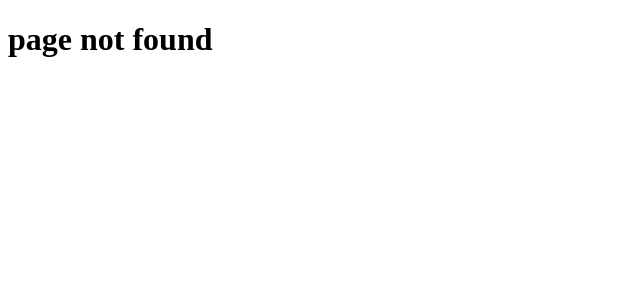
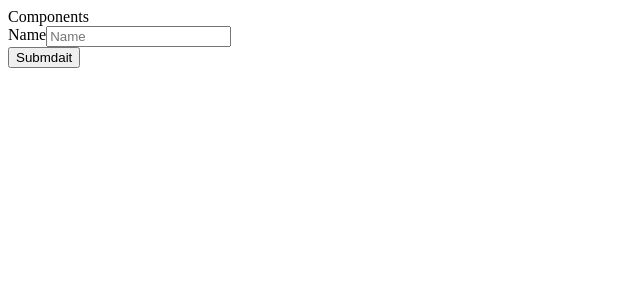
Before and after one commit to sameepmonsoon/Restaurant-management-system, a React (Vite) app: page /components in a window 1280 px wide. Before the commit this address had no page. Shown: the top 300 px of the page, without its empty margins (0-640 px from the left). Built offline with nearby package versions, Linux system fonts and the light colour scheme.

Commit message:
component placement

```diff
--- a/src/Components/TextArea.tsx
+++ /dev/null
@@ -1,8 +0,0 @@
-import React from 'react'
-import { TextAreaProps } from '../Types/Components'
-
-export default function TextArea(props:TextAreaProps) {
-  return (
-    <input type={"text"}></input>
-  )
-}
--- /dev/null
+++ b/src/Components/TextField.tsx
@@ -0,0 +1,135 @@
+// @ts-nocheck
+import { forwardRef } from 'react';
+
+type TextFieldProps = {
+  name?: string;
+  label?: string;
+  placeholder?: string;
+  error?: string | FormikErrors<any> | string[] | FormikErrors<any>[];
+  prefix?: string | number | JSX.Element;
+  suffix?: string | number | JSX.Element;
+  icon?: JSX.Element;
+  defaultValue?: any;
+  type?: string;
+  incrementIcon?: any;
+  decrementIcon?: any;
+  value?: string | number;
+  min?: string | number;
+  hideNumberChange?: boolean;
+  onChange?: (e: any) => void;
+  onBlur?: (e: FocusEvent) => void;
+  disabled?: boolean;
+};
+export function friendlyName(name: string) {
+  if (name) {
+    return name
+      .trim()
+      .replace('_id', '')
+      .replace(/[\W_]+/g, ' ')
+      .split(' ')
+      .map(element => element.charAt(0).toUpperCase() + element.slice(1).toLowerCase())
+      .join(' ');
+  }
+  return '';
+}
+export  const TextField = forwardRef(
+  (
+    {
+      name,
+      label,
+      type,
+      placeholder,
+      error,
+      prefix,
+      suffix,
+      icon,
+      defaultValue,
+      onChange,
+      onBlur,
+      hideNumberChange,
+      min,
+      value,
+      disabled = false,
+    }: TextFieldProps,
+    ref
+  ) => {
+    const input = document.querySelector(`#input-${name}`);
+    const theme="light"
+    const inputPrototype = Object.getOwnPropertyDescriptor(
+      window.HTMLInputElement.prototype,
+      'value'
+    ).set;
+
+    function labelText() {
+      const text = label || friendlyName(name);
+      if (error) {
+        return `${text} ${error}.`;
+      }
+      // modifications
+      return text;
+    }
+
+    function increment() {
+      inputPrototype.call(input, +input.value + 1);
+      input.dispatchEvent(new Event('change', { bubbles: true }));
+    }
+
+    function decrement() {
+      inputPrototype.call(input, +input.value - 1);
+      input.dispatchEvent(new Event('change', { bubbles: true }));
+    }
+
+    // @ts-ignore
+    console.log("inside")
+    return (
+      <div style={{display:"flex"}}>
+        <div error={error} theme={theme}>
+          {labelText()}
+        </div>
+
+        <div style={{display:"flex"}}>
+          {prefix && <div theme={theme}>{prefix}</div>}
+
+          <input
+            ref={ref}
+            id={`input-${name}`}
+            name={name}
+            value={value}
+            placeholder={placeholder || friendlyName(name)}
+            defaultValue={defaultValue}
+            onChange={onChange}
+            onBlur={onBlur}
+            prefix={!!prefix}
+            min={min || 0}
+            type={type}
+            theme={theme}
+            disabled={disabled}
+          />
+          {icon && (
+            <div suffix={!!suffix} type={!!type} hideNumberChange={!!hideNumberChange}>
+              {icon}
+            </div>
+          )}
+
+          {suffix && (
+            <div type={!!type} hideNumberChange={!!hideNumberChange}>
+              {suffix}
+            </div>
+          )}
+
+          {/* {type === `number` && !hideNumberChange && (
+            <>
+              <IncrementBtn type="button" onClick={increment} theme={theme}>
+                <MdKeyboardArrowUp />
+              </IncrementBtn>
+
+              <DecrementBtn type="button" onClick={decrement} theme={theme}>
+                <MdKeyboardArrowDown />
+              </DecrementBtn>
+            </>
+          )} */}
+        </div>
+      </div>
+    );
+  }
+);
--- /dev/null
+++ b/src/Pages/Components.tsx
@@ -0,0 +1,31 @@
+import { useFormik } from 'formik'
+import React from 'react'
+import { TextField } from '../Components/TextField'
+import * as yup from 'yup';
+
+export default function Components() {
+    let schema = yup.object().shape({
+        name: yup.string().required(),
+      });
+
+const {values,handleSubmit,handleChange,errors}=useFormik({
+    initialValues:{name:""},
+    onSubmit:(values)=>{
+        console.log("values",values)
+    },
+    validationSchema:schema
+})
+function onSumbit(e:any){
+    e.preventDefault()
+    console.log("submitted",errors)
+}
+  return (
+    <>
+    <div>Components</div>
+    <form onSubmit={handleSubmit}>
+        <TextField name="name"  onChange={handleChange} error={errors.name} />
+    <button type='submit'>Submdait</button>
+    </form>
+    </>
+  )
+}
--- a/src/Pages/Login.tsx
+++ b/src/Pages/Login.tsx
@@ -1,10 +1,8 @@
-import TextArea from "../Components/TextArea";
 
 export  function Login() {
   return (
     <>
         <h1>Login Page</h1>
-        <TextArea type="text" label="text"/>
 
     </>
   )
```
Also changed, not shown: package.json (+6 -1 lines), src/App.tsx (+10 -0 lines), 2 other files (tests, documents, lock files or other folders).
